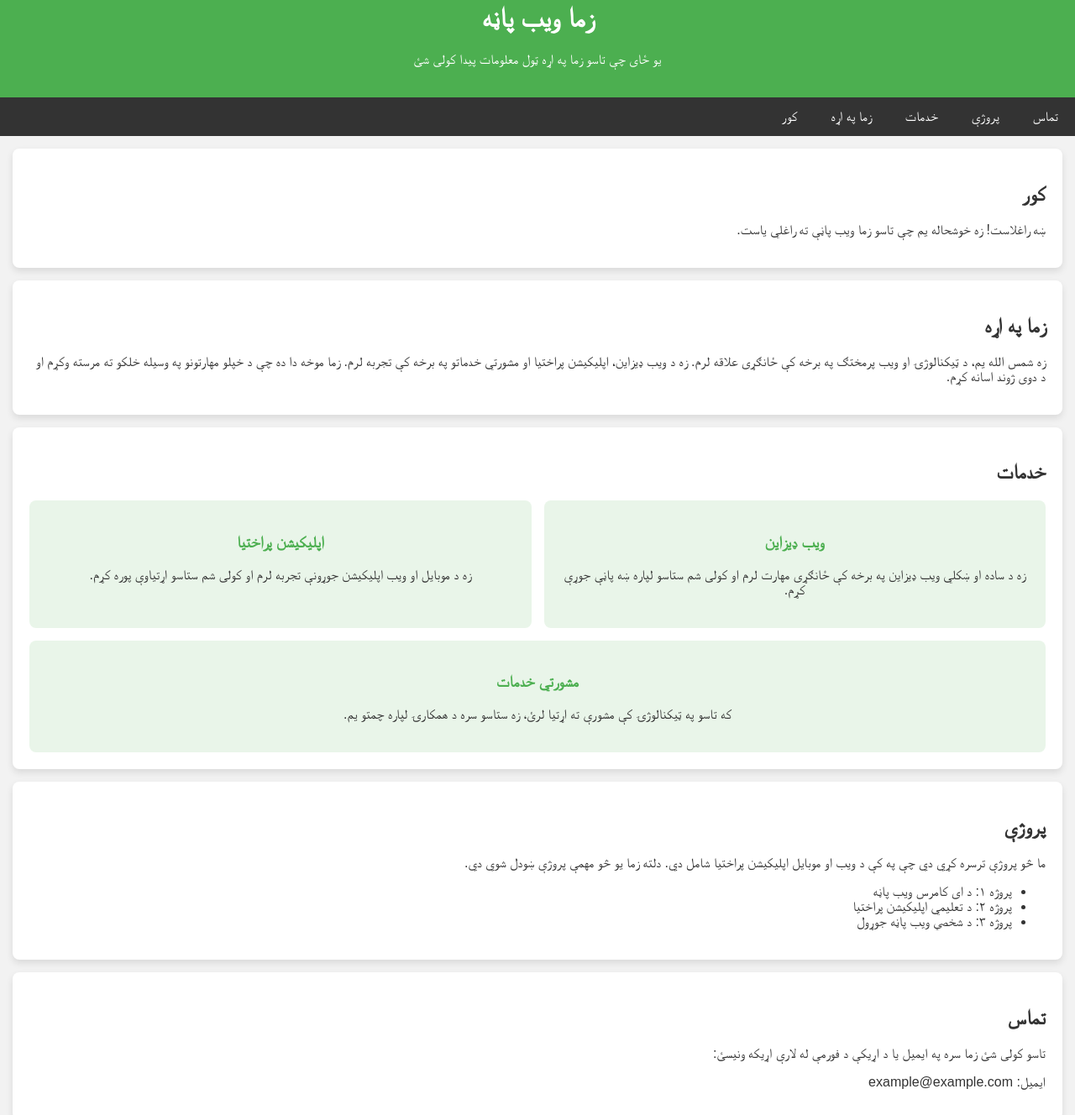
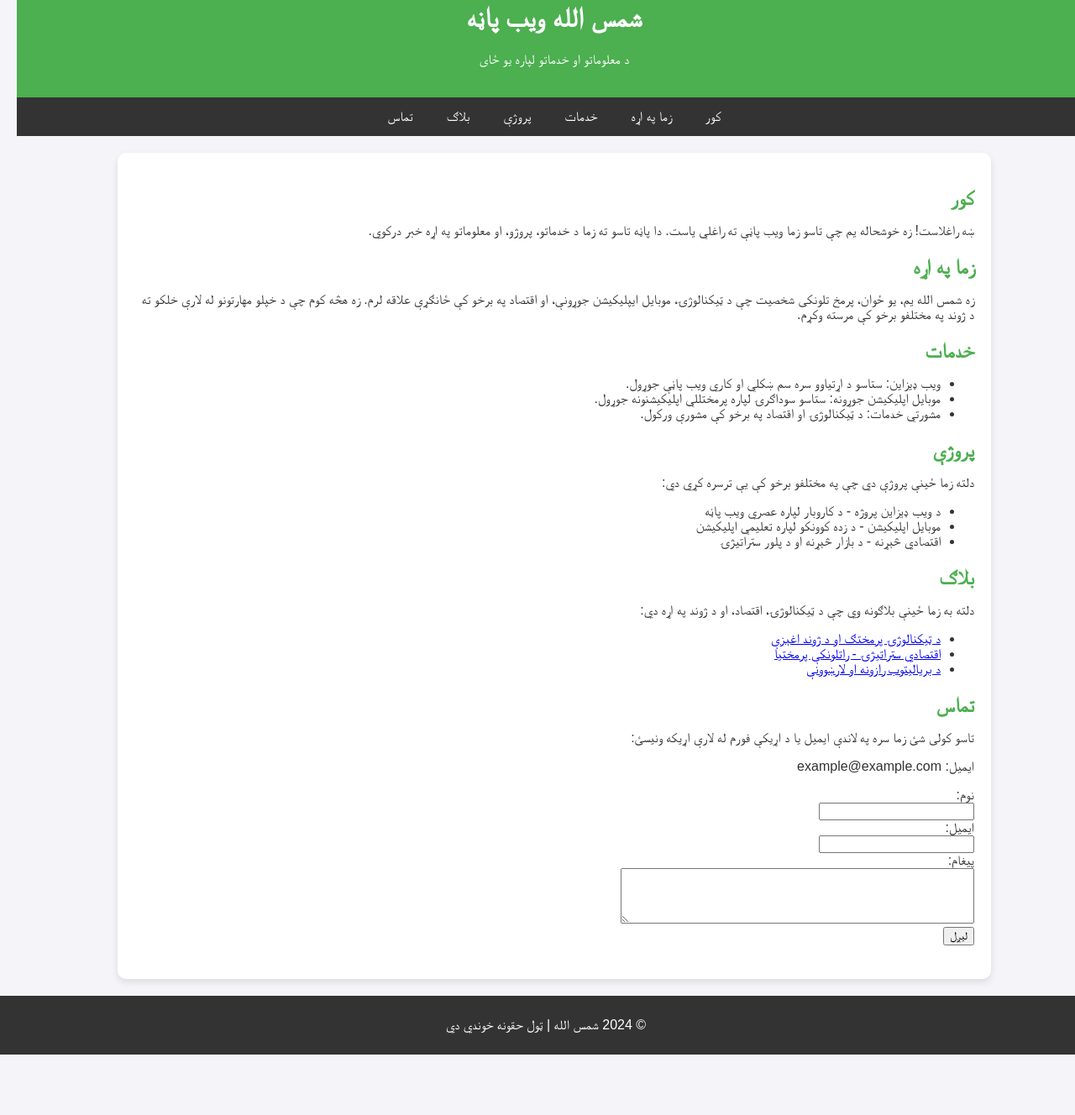
Before and after one commit to Shamsallah123/zmawebona, a plain HTML site: page index.html in a window 1280 px wide. Shown: the part 38-1366 px from the top of the page at 84% size. After the commit the page ends 1294 px from the top, so only its background shows below. Drawn offline with Linux system fonts and the light colour scheme.

Commit message:
Update index.html
ث

```diff
--- a/index.html
+++ b/index.html
@@ -3,145 +3,159 @@
 <head>
     <meta charset="UTF-8">
     <meta name="viewport" content="width=device-width, initial-scale=1.0">
-    <title>زما ویب پاڼه</title>
+    <title>شمس الله ویب پاڼه</title>
     <style>
-        /* عمومي سټایل */
+        /* اساسي سټایلونه */
         body {
             font-family: Arial, sans-serif;
-            background-color: #f2f2f2;
+            background-color: #f4f4f9;
             margin: 0;
             padding: 0;
+            color: #333;
+            text-align: right;
             direction: rtl;
-            text-align: right;
-            color: #333;
         }
 
-        /* د سر برخه */
+        /* سرلیک */
         header {
             background-color: #4CAF50;
-            color: white;
+            color: #fff;
             padding: 20px;
             text-align: center;
         }
 
         /* منو */
         nav {
+            display: flex;
+            justify-content: center;
             background-color: #333;
-            overflow: hidden;
         }
 
         nav a {
-            float: right;
-            display: block;
+            padding: 14px 20px;
             color: white;
-            padding: 14px 20px;
             text-decoration: none;
             text-align: center;
         }
 
         nav a:hover {
-            background-color: #ddd;
-            color: black;
+            background-color: #555;
         }
 
         /* اصلي منځپانګه */
-        section {
+        .container {
+            max-width: 1000px;
+            margin: 20px auto;
             padding: 20px;
-            margin: 15px;
-            background-color: white;
-            border-radius: 8px;
+            background-color: #fff;
+            border-radius: 10px;
             box-shadow: 0 4px 8px rgba(0, 0, 0, 0.1);
         }
 
-        /* د خدماتو برخه */
-        .service {
-            display: flex;
-            flex-wrap: wrap;
-            gap: 15px;
+        /* برخې */
+        section {
+            margin-bottom: 20px;
         }
 
-        .service-item {
-            flex: 1 1 30%;
-            padding: 20px;
-            background-color: #e9f5e9;
-            border-radius: 8px;
-            text-align: center;
-        }
-
-        .service-item h3 {
+        h2 {
             color: #4CAF50;
+            margin-bottom: 10px;
         }
 
         /* فوټر */
         footer {
-            background-color: #4CAF50;
+            background-color: #333;
             color: white;
             text-align: center;
             padding: 10px;
+            position: relative;
+            bottom: 0;
+            width: 100%;
         }
     </style>
 </head>
 <body>
 
-    <!-- د ویب پاڼې سر -->
+    <!-- سرلیک -->
     <header>
-        <h1>زما ویب پاڼه</h1>
-        <p>یو ځای چې تاسو زما په اړه ټول معلومات پیدا کولی شئ</p>
+        <h1>شمس الله ویب پاڼه</h1>
+        <p>د معلوماتو او خدماتو لپاره یو ځای</p>
     </header>
 
     <!-- منو -->
     <nav>
+        <a href="#home">کور</a>
+        <a href="#about">زما په اړه</a>
+        <a href="#services">خدمات</a>
+        <a href="#projects">پروژې</a>
+        <a href="#blog">بلاګ</a>
         <a href="#contact">تماس</a>
-        <a href="#projects">پروژې</a>
-        <a href="#services">خدمات</a>
-        <a href="#about">زما په اړه</a>
-        <a href="#home">کور</a>
     </nav>
 
     <!-- اصلي منځپانګه -->
+    <div class="container">
+
+        <!-- کور -->
         <section id="home">
             <h2>کور</h2>
-        <p>ښه راغلاست! زه خوشحاله یم چې تاسو زما ویب پاڼې ته راغلي یاست.</p>
+            <p>ښه راغلاست! زه خوشحاله یم چې تاسو زما ویب پاڼې ته راغلي یاست. دا پاڼه تاسو ته زما د خدماتو، پروژو، او معلوماتو په اړه خبر درکوي.</p>
         </section>
 
+        <!-- زما په اړه -->
         <section id="about">
             <h2>زما په اړه</h2>
-        <p>زه شمس الله یم، د ټیکنالوژۍ او ویب پرمختګ په برخه کې ځانګړی علاقه لرم. زه د ویب ډیزاین، اپلیکیشن پراختیا او مشورتي خدماتو په برخه کې تجربه لرم. زما موخه دا ده چې د خپلو مهارتونو په وسیله خلکو ته مرسته وکړم او د دوی ژوند اسانه کړم.</p>
+            <p>زه شمس الله یم، یو ځوان، پرمخ تلونکی شخصیت چې د ټیکنالوژۍ، موبایل ایپلیکیشن جوړونې، او اقتصاد په برخو کې ځانګړې علاقه لرم. زه هڅه کوم چې د خپلو مهارتونو له لارې خلکو ته د ژوند په مختلفو برخو کې مرسته وکړم.</p>
         </section>
 
+        <!-- خدمات -->
         <section id="services">
             <h2>خدمات</h2>
-        <div class="service">
-            <div class="service-item">
-                <h3>ویب ډیزاین</h3>
-                <p>زه د ساده او ښکلي ویب ډیزاین په برخه کې ځانګړی مهارت لرم او کولی شم ستاسو لپاره ښه پاڼې جوړې کړم.</p>
-            </div>
-            <div class="service-item">
-                <h3>اپلیکیشن پراختیا</h3>
-                <p>زه د موبایل او ویب اپلیکیشن جوړونې تجربه لرم او کولی شم ستاسو اړتیاوې پوره کړم.</p>
-            </div>
-            <div class="service-item">
-                <h3>مشورتي خدمات</h3>
-                <p>که تاسو په ټیکنالوژۍ کې مشورې ته اړتیا لرئ، زه ستاسو سره د همکارۍ لپاره چمتو یم.</p>
-            </div>
-        </div>
-    </section>
-
-    <section id="projects">
-        <h2>پروژې</h2>
-        <p>ما څو پروژې ترسره کړي دي چې په کې د ویب او موبایل اپلیکیشن پراختیا شامل دي. دلته زما یو څو مهمې پروژې ښودل شوي دي.</p>
             <ul>
-            <li>پروژه ۱: د ای کامرس ویب پاڼه</li>
-            <li>پروژه ۲: د تعلیمي اپلیکیشن پراختیا</li>
-            <li>پروژه ۳: د شخصي ویب پاڼه جوړول</li>
+                <li>ویب ډیزاین: ستاسو د اړتیاوو سره سم ښکلي او کاري ویب پاڼې جوړول.</li>
+                <li>موبایل اپلیکیشن جوړونه: ستاسو سوداګرۍ لپاره پرمختللي اپلیکیشنونه جوړول.</li>
+                <li>مشورتي خدمات: د ټیکنالوژۍ او اقتصاد په برخو کې مشورې ورکول.</li>
             </ul>
         </section>
 
+        <!-- پروژې -->
+        <section id="projects">
+            <h2>پروژې</h2>
+            <p>دلته زما ځینې پروژې دي چې په مختلفو برخو کې یې ترسره کړي دي:</p>
+            <ul>
+                <li>د ویب ډیزاین پروژه - د کاروبار لپاره عصري ویب پاڼه</li>
+                <li>موبایل اپلیکیشن - د زده کوونکو لپاره تعلیمي اپلیکیشن</li>
+                <li>اقتصادي څېړنه - د بازار څېړنه او د پلور ستراتیژۍ</li>
+            </ul>
+        </section>
+
+        <!-- بلاګ -->
+        <section id="blog">
+            <h2>بلاګ</h2>
+            <p>دلته به زما ځینې بلاګونه وي چې د ټیکنالوژۍ، اقتصاد، او د ژوند په اړه دي:</p>
+            <ul>
+                <li><a href="#">د ټیکنالوژۍ پرمختګ او د ژوند اغېزې</a></li>
+                <li><a href="#">اقتصادي ستراتیژۍ - راتلونکې پرمختیا</a></li>
+                <li><a href="#">د بریالیتوب رازونه او لارښوونې</a></li>
+            </ul>
+        </section>
+
+        <!-- تماس -->
         <section id="contact">
             <h2>تماس</h2>
-        <p>تاسو کولی شئ زما سره په ایمیل یا د اړیکې د فورمې له لارې اړیکه ونیسئ:</p>
+            <p>تاسو کولی شئ زما سره په لاندې ایمیل یا د اړیکې فورم له لارې اړیکه ونیسئ:</p>
             <p>ایمیل: example@example.com</p>
+            <form>
+                <label for="name">نوم:</label><br>
+                <input type="text" id="name" name="name"><br>
+                <label for="email">ایمیل:</label><br>
+                <input type="email" id="email" name="email"><br>
+                <label for="message">پیغام:</label><br>
+                <textarea id="message" name="message" rows="4" cols="50"></textarea><br>
+                <button type="submit">لیږل</button>
+            </form>
         </section>
+
+    </div>
 
     <!-- فوټر -->
     <footer>
```
Lines whose indentation alone changed are shown as unchanged.
